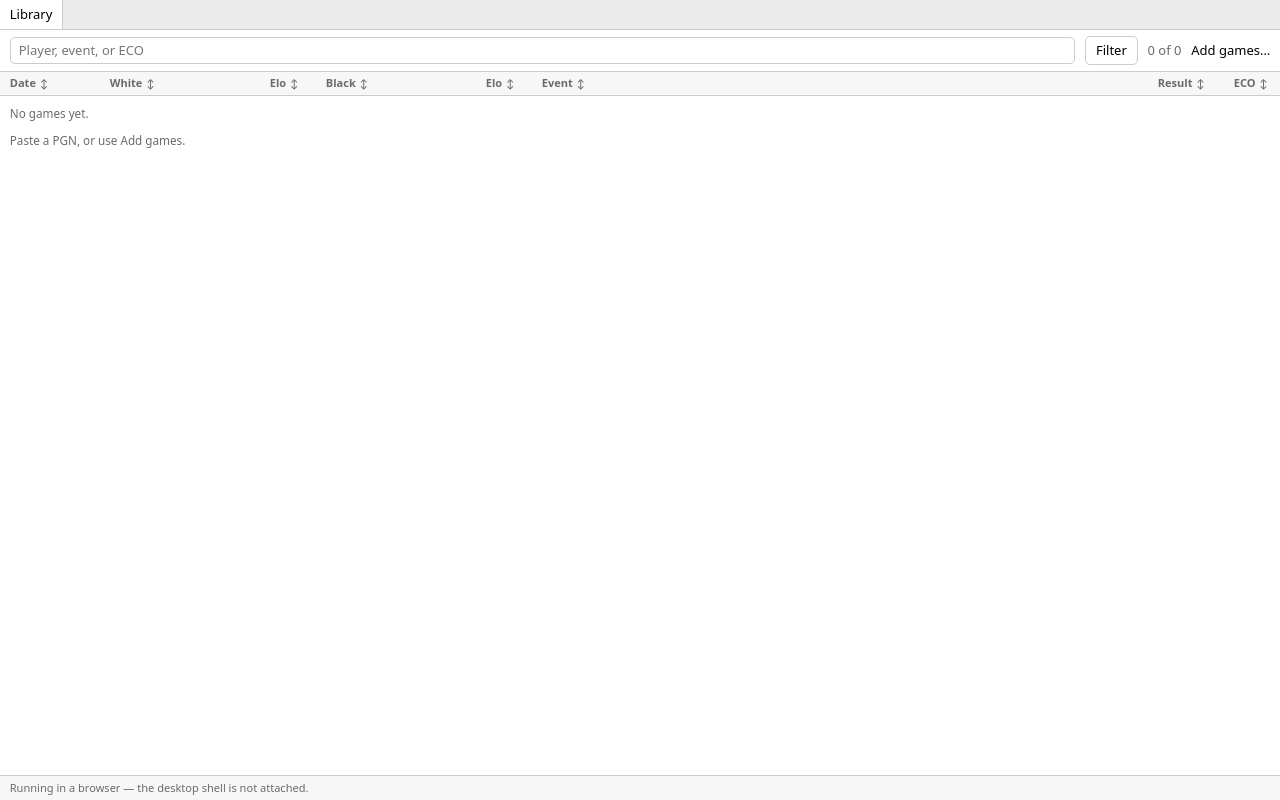
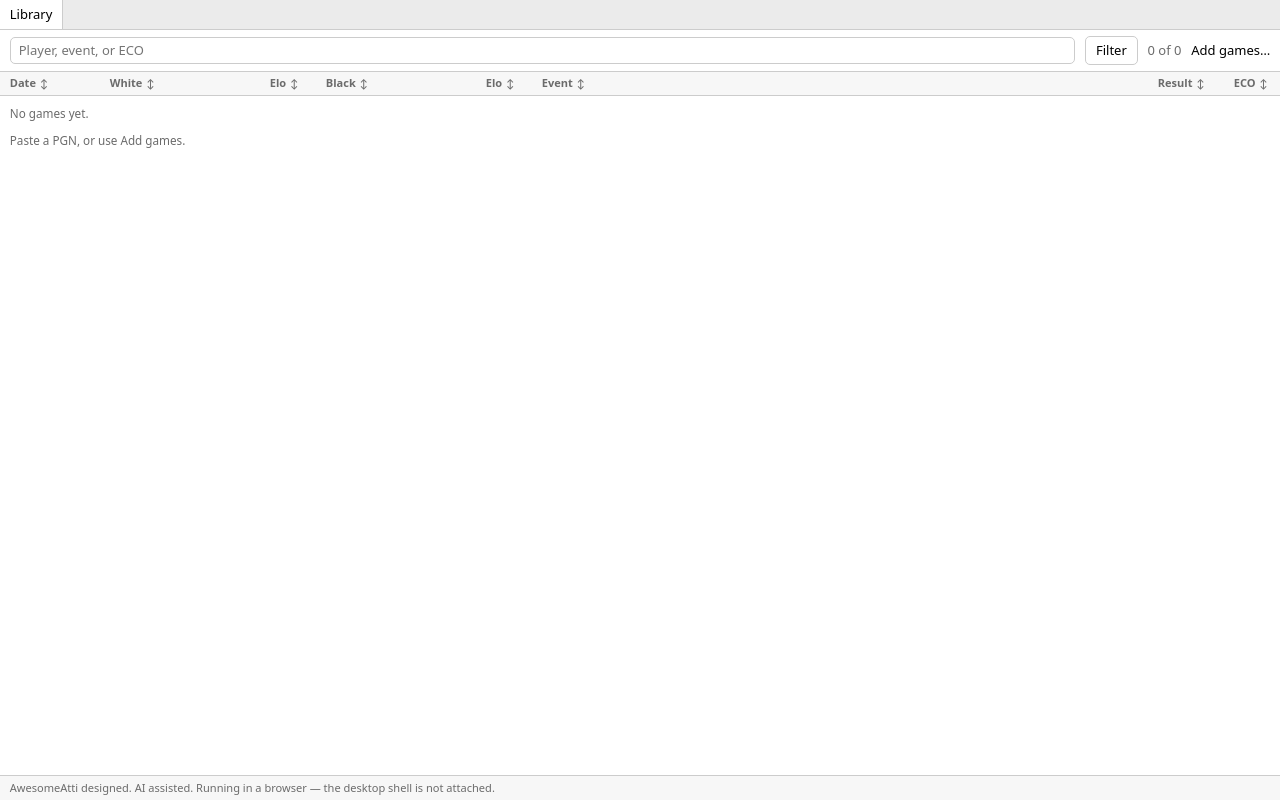
Before and after one commit to AwesomeAtti/chessgui, a React (Vite) app: page / in a window 1280 px wide. Built offline with nearby package versions, Linux system fonts and the light colour scheme.

Commit message:
feat: credit and version in the status bar

```diff
--- a/src/App.tsx
+++ b/src/App.tsx
@@ -405,7 +405,15 @@ export default function App() {
         onClose={() => setImportOpen(false)}
       />
 
+      {/*
+        The credit sits outside the `appInfo` branch so it shows even before the shell has
+        answered — and in a plain browser, where it never will. Version and licence stay inside
+        it because both are read from the Rust side and there is nothing honest to print until
+        that returns. The separators are markup, not catalogue text: they join independent
+        phrases rather than assembling a sentence, which is the line B-072 actually draws.
+      */}
       <footer className="statusbar">
+        <span>{t("about.credit")}</span>{" "}
         {appInfo !== null ? (
           <span>
             {t("about.version", { version: appInfo.version })} ·{" "}
--- a/src/i18n/locales/en.ts
+++ b/src/i18n/locales/en.ts
@@ -301,8 +301,26 @@ export const en = {
     unknown: "Unknown",
   },
 
+  /**
+   * The status bar.
+   *
+   * **`credit` deliberately contains an account handle**, at the owner's explicit request
+   * (session 17). `docs/handover.md` carries a standing rule against real names, usernames and
+   * email addresses in tracked files, and the owner chose to leave that rule as written rather
+   * than carve out an exception — so this is a known, intentional exception rather than an
+   * oversight. **Do not "fix" it by deleting the name.** That rule exists to stop personal
+   * information leaking by accident; an authorship credit the author asked for is not that, and
+   * the handle is already public on the repository's own URL.
+   *
+   * **`version` interpolates rather than hardcoding the number.** The value comes from
+   * `CARGO_PKG_VERSION` at compile time (`src-tauri/src/lib.rs`), so a literal "0.1.0" here
+   * would go stale the moment `src-tauri/Cargo.toml` is bumped, and the footer would quietly
+   * start lying about which build is running. Not a number for `Intl`: a semantic version is an
+   * identifier, not a quantity, and grouping it would be wrong in every locale.
+   */
   about: {
-    version: "Version {{version}}",
+    credit: "AwesomeAtti designed. AI assisted.",
+    version: "v. {{version}}",
     license: "Licence: {{license}}",
     shellUnavailable: "Running in a browser — the desktop shell is not attached.",
   },
```
